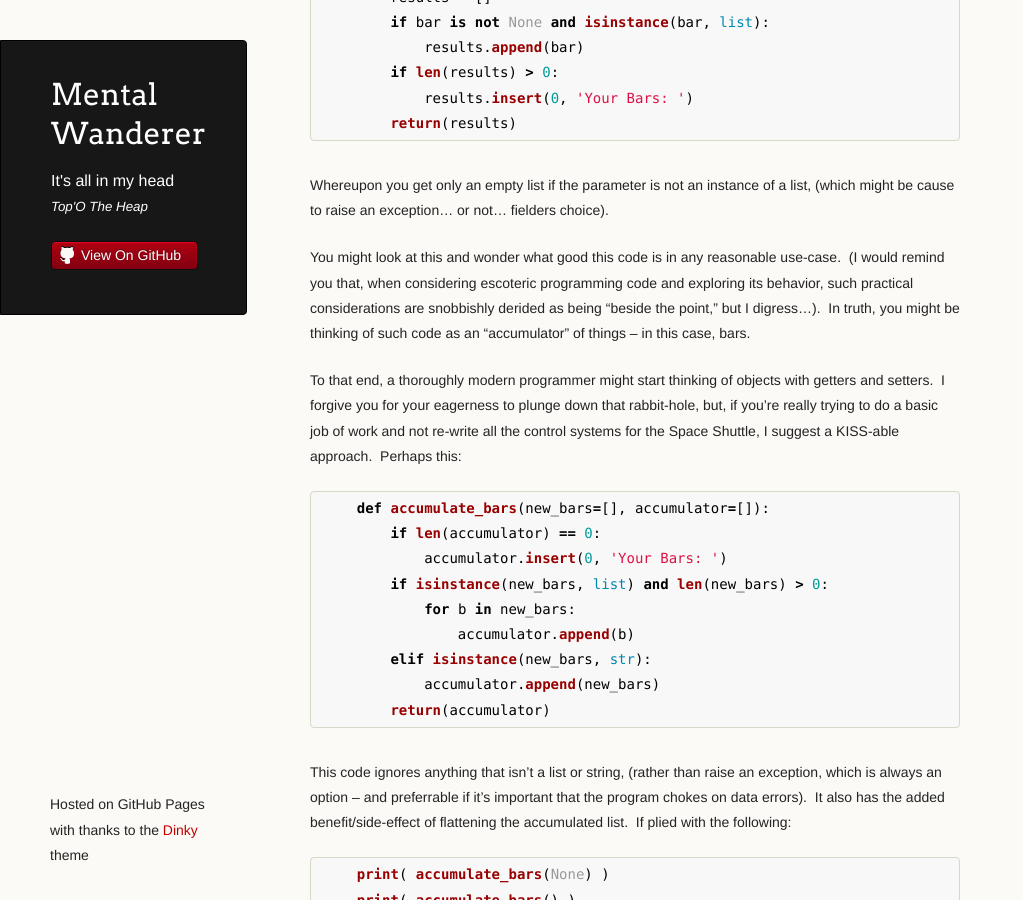
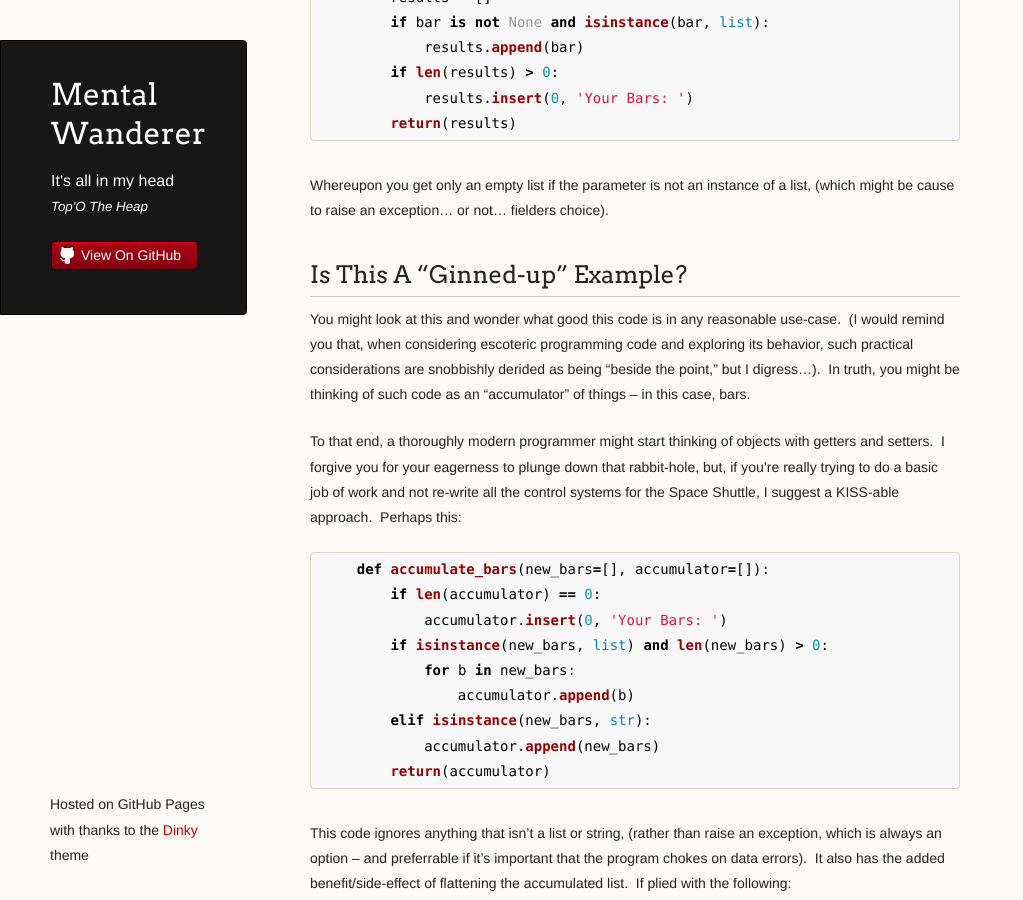
Before and after one commit to coryburt/coryburt.github.io, a Jekyll site: the page built from _posts/2018-03-16-More-Python-Pitfalls.md, in a window 1280 px wide and 900 px high, scrolled down 3448 px. Shown: the whole window, without its empty margins (0-1023 px from the left). Built offline with Jekyll 4.4.1, drawn with Linux system fonts in a browser that asks for light colours.

Commit message:
Update typo

````diff
--- a/_posts/2018-03-16-More-Python-Pitfalls.md
+++ b/_posts/2018-03-16-More-Python-Pitfalls.md
@@ -131,6 +131,8 @@ If "plain string" is not to be permitted, you might simply include further test
 ```
 Whereupon you get only an empty list if the parameter is not an instance of a list, (which might be cause to raise an exception... or not... fielders choice).
 
+## Is This A "Ginned-up" Example?
+
 You might look at this and wonder what good this code is in any reasonable use-case.&nbsp; (I would remind you that, when considering
 escoteric programming code and exploring its behavior, such practical considerations are snobbishly derided as being "beside the point," but
 I digress...).&nbsp; In truth, you might be thinking of such code as an "accumulator" of things &ndash; in this case, bars.&nbsp;
````
